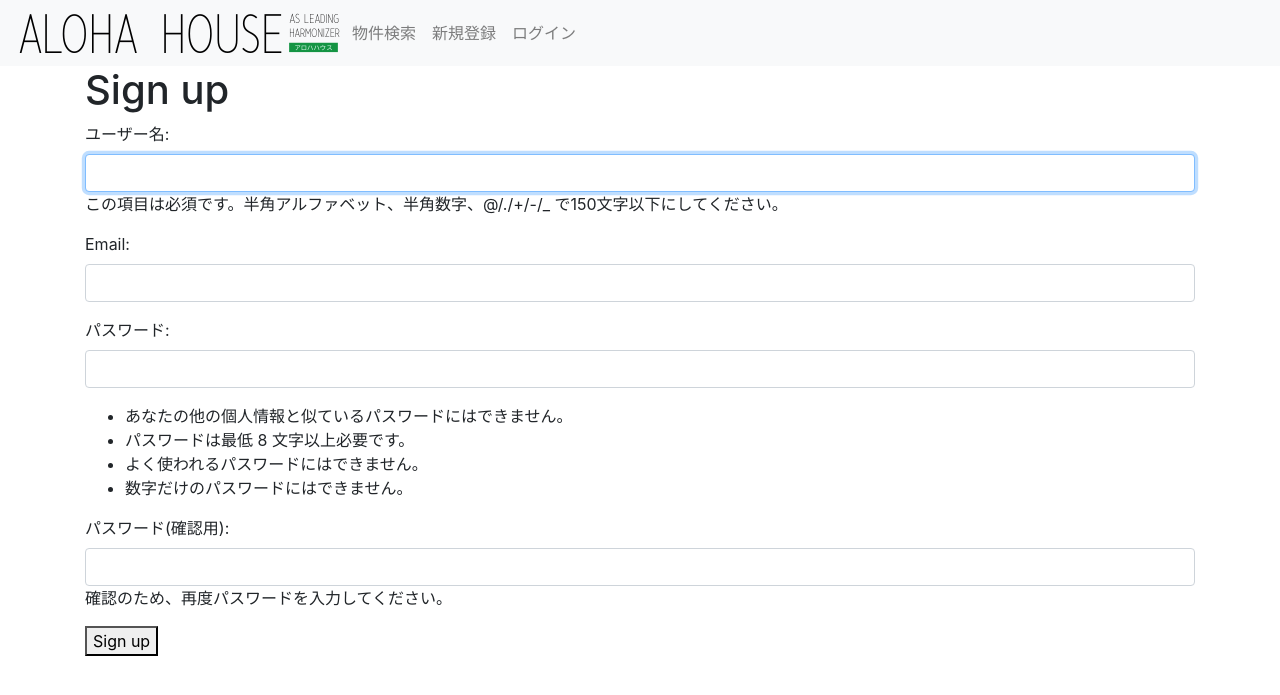
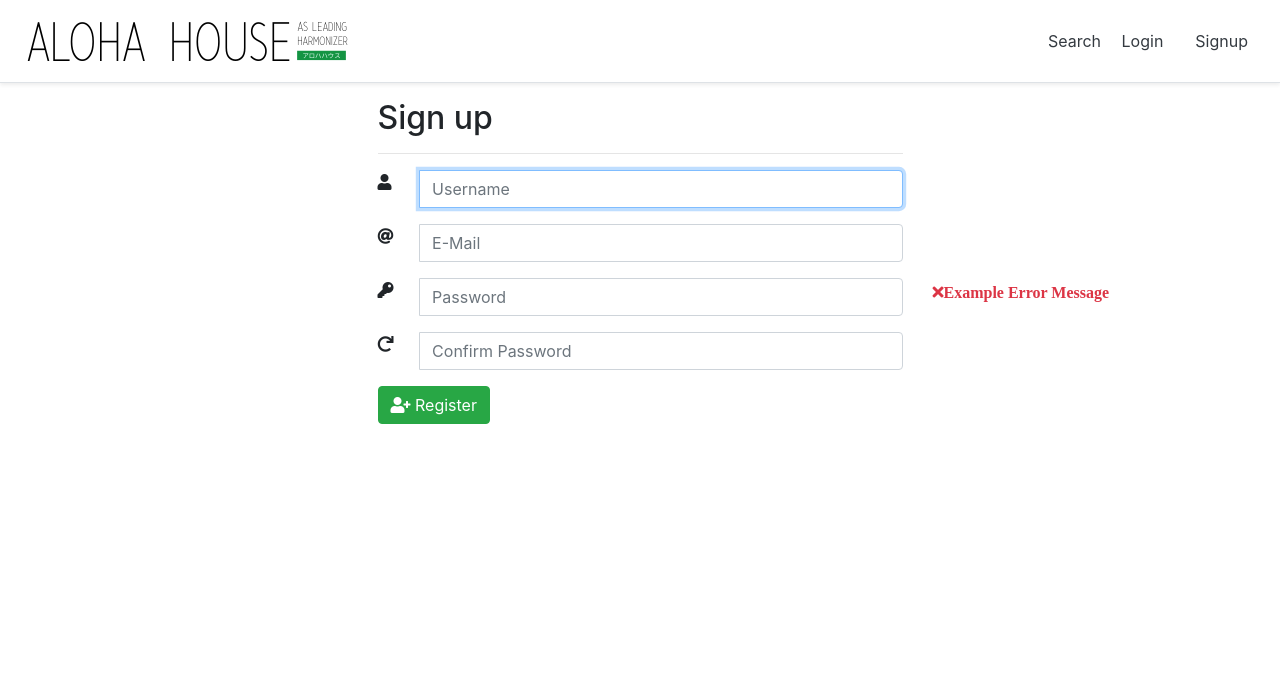
Before and after one commit to AlohaHouse/AlohaHouse, a Django app: page /signup in a window 1280 px wide. Shown: the top 695 px of the page. Run offline with Django 3.2, Linux system fonts and the light colour scheme; some libraries are stand-ins or nearby versions.

Commit message:
CSS追加

```diff
--- a/accounts/forms.py
+++ b/accounts/forms.py
@@ -23,6 +23,10 @@
         super().__init__(*args, **kwargs)
         for field in self.fields.values():
             field.widget.attrs['class'] = 'form-control'
+        self.fields.get('username').widget.attrs['placeholder'] ='Username'
+        self.fields.get('email').widget.attrs['placeholder'] ='Email'
+        self.fields.get('password1').widget.attrs['placeholder'] ='Password'
+        self.fields.get('password2').widget.attrs['placeholder'] ='Confirm Password'
 
 
 class LoginForm(AuthenticationForm):
--- a/accounts/templates/accounts/login.html
+++ b/accounts/templates/accounts/login.html
@@ -1,6 +1,7 @@
 {% extends 'base.html' %}
 
 {% block content %}
+
 <form action="" method="POST">
     <div class="col-md-6 offset-md-3">
         <div class="card">
@@ -18,4 +19,5 @@
         </div>
     </div>
 </form>
+
 {% endblock %}
--- a/accounts/templates/accounts/signup.html
+++ b/accounts/templates/accounts/signup.html
@@ -2,12 +2,94 @@
 
 
 {% block content %}
-<h1>Sign up</h1>
-<section>
-    <form method="post">
-        {% csrf_token %}
-        {{ form.as_p }}
-        <button type="submit" class="submit">Sign up</button>
-    </form>
-</section>
+<div class="container">
+    <section>
+        <form class="form-horizontal" role="form" method="post">
+            <div class="row">
+                <div class="col-md-3"></div>
+                <div class="col-md-6">
+                    <h2>Sign up</h2>
+                    <hr>
+                </div>
+            </div>
+            <div class="row">
+                <div class="col-md-3 field-label-responsive">
+                </div>
+                <div class="col-md-6">
+                    <div class="form-group">
+                        <div class="input-group mb-2 mr-sm-2 mb-sm-0">
+                            <div class="input-group-addon" style="width: 2.6rem"><i class="fa fa-user"></i></div>
+                            {{ form.username }}
+                        </div>
+                    </div>
+                </div>
+                <div class="col-md-3">
+                    <div class="form-control-feedback">
+                            <span class="text-danger align-middle">
+                                <!-- Put name validation error messages here -->
+                            </span>
+                    </div>
+                </div>
+            </div>
+            <div class="row">
+                <div class="col-md-3 field-label-responsive">
+                    </div>
+                <div class="col-md-6">
+                    <div class="form-group">
+                        <div class="input-group mb-2 mr-sm-2 mb-sm-0">
+                            <div class="input-group-addon" style="width: 2.6rem"><i class="fa fa-at"></i></div>
+                            <input type="text" name="email" class="form-control" id="email" placeholder="E-Mail" required="" autofocus="">
+                        </div>
+                    </div>
+                </div>
+                <div class="col-md-3">
+                    <div class="form-control-feedback">
+                            <span class="text-danger align-middle">
+                                <!-- Put e-mail validation error messages here -->
+                            </span>
+                    </div>
+                </div>
+            </div>
+            <div class="row">
+                <div class="col-md-3 field-label-responsive">
+                </div>
+                <div class="col-md-6">
+                    <div class="form-group has-danger">
+                        <div class="input-group mb-2 mr-sm-2 mb-sm-0">
+                            <div class="input-group-addon" style="width: 2.6rem"><i class="fas fa-key"></i></div>
+                            <input type="password" name="password" class="form-control" id="password" placeholder="Password" required="">
+                        </div>
+                    </div>
+                </div>
+                <div class="col-md-3">
+                    <div class="form-control-feedback">
+                            <span class="text-danger align-middle">
+                                <i class="fas fa-times">Example Error Message</i>
+                            </span>
+                    </div>
+                </div>
+            </div>
+            <div class="row">
+                <div class="col-md-3 field-label-responsive">
+                </div>
+                <div class="col-md-6">
+                    <div class="form-group">
+                        <div class="input-group mb-2 mr-sm-2 mb-sm-0">
+                            <div class="input-group-addon" style="width: 2.6rem">
+                                <i class="fas fa-redo"></i>
+                            </div>
+                            <input type="password" name="password-confirmation" class="form-control" id="password-confirm" placeholder="Confirm Password" required="">
+                        </div>
+                    </div>
+                </div>
+            </div>
+            <div class="row">
+                <div class="col-md-3"></div>
+                <div class="col-md-6">
+                    <button type="submit" class="btn btn-success"><i class="fa fa-user-plus"></i> Register</button>
+                </div>
+            </div>
+        </form>
+    </section>
+    </div>
 {% endblock %}
--- a/templates/base.html
+++ b/templates/base.html
@@ -8,6 +8,8 @@
     <!-- Required meta tags -->
     <meta charset="utf-8">
     <meta name="viewport" content="width=device-width, initial-scale=1, shrink-to-fit=no">
+    <!-- FontAwesome -->
+    <link rel="stylesheet" href="https://use.fontawesome.com/releases/v5.6.3/css/all.css" integrity="sha384-UHRtZLI+pbxtHCWp1t77Bi1L4ZtiqrqD80Kn4Z8NTSRyMA2Fd33n5dQ8lWUE00s/" crossorigin="anonymous">
 
     <!-- Bootstrap CSS -->
     <link rel="stylesheet" href="https://stackpath.bootstrapcdn.com/bootstrap/4.1.3/css/bootstrap.min.css"
--- a/templates/header.html
+++ b/templates/header.html
@@ -1,30 +1,15 @@
 {% load static%}
-<nav class="navbar navbar-expand-lg navbar-light bg-light">
+<div class="d-flex flex-column flex-md-row align-items-center p-3 px-md-4 mb-3 bg-white border-bottom shadow-sm">
     {% include 'logo.html' %}
-
-    <div class="collapse navbar-collapse" id="navbarSupportedContent">
-        <ul class="navbar-nav" style="float:right;"">
-            <li class="nav-item" style="float:left;">
-                <a class="nav-link" href="{% url 'article:search_routes' %}">物件検索</a>
-            </li>
-            {% if user.is_authenticated %}
-            <li class="nav-item">
-                <a class="nav-link" href="{% url 'accounts:signup' %}">お気に入り</a>
-            </li>
-            <li class="nav-item">
-                <a class="nav-link" href="{% url 'accounts:signup' %}">検索履歴</a>
-            </li>
-            <li class="nav-item">
-                <a class="nav-link" href="{% url 'accounts:logout' %}">ログアウト</a>
-            </li>
-            {% else %}
-            <li class="nav-item" style="float:left;">
-                <a class="nav-link" href="{% url 'accounts:signup' %}">新規登録</a>
-            </li>
-            <li class="nav-item" style="float:left;">
-                <a class="nav-link" href="{% url 'accounts:login' %}">ログイン</a>
-            </li>
-            {% endif %}
-        </ul>
-    </div>
-</nav>
+    <nav class="my-2 my-md-0 mr-md-3">
+        <a class="p-2 text-dark" href="{% url 'article:search_routes' %}">Search</a>
+        {% if user.is_authenticated %}
+        <a class="p-2 text-dark" href="{% url 'accounts:signup' %}">Favorite</a>
+        <a class="p-2 text-dark" href="{% url 'accounts:signup' %}">History</a>
+        <a class="p-2 text-dark" href="{% url 'accounts:logout' %}">Logout</a>
+        {% else %}
+        <a class="p-2 text-dark" href="{% url 'accounts:login' %}">Login</a>
+        {% endif %}
+    </nav>
+    <a class="p-2 text-dark" href="{% url 'accounts:signup' %}">Signup</a>
+</div>
--- a/templates/logo.html
+++ b/templates/logo.html
@@ -1,4 +1,4 @@
-<svg width="auto" height="50px" viewBox="0 0 1574 240" version="1.1" xmlns="http://www.w3.org/2000/svg" xmlns:xlink="http://www.w3.org/1999/xlink" xml:space="preserve" xmlns:serif="http://www.serif.com/" style="width: auto; height: 50px; fill-rule:evenodd;clip-rule:evenodd;stroke-linejoin:round;stroke-miterlimit:1.41421;">
+<svg class="my-0 mr-md-auto font-weight-normal" width="auto" height="50px" viewBox="0 0 1574 240" version="1.1" xmlns="http://www.w3.org/2000/svg" xmlns:xlink="http://www.w3.org/1999/xlink" xml:space="preserve" xmlns:serif="http://www.serif.com/" style="width: auto; height: 50px; fill-rule:evenodd;clip-rule:evenodd;stroke-linejoin:round;stroke-miterlimit:1.41421;">
     <g transform="matrix(1.33333,0,0,1.33333,0,0)">
         <g transform="matrix(1,0,0,1,-25.975,-145.155)">
             <g transform="matrix(1,0,0,1,28.0687,165.797)">
```
